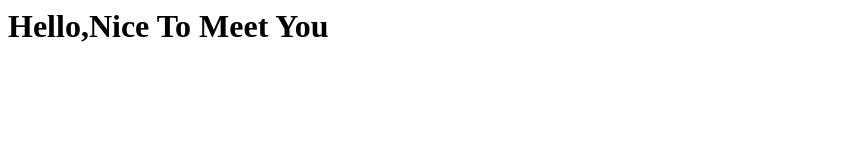
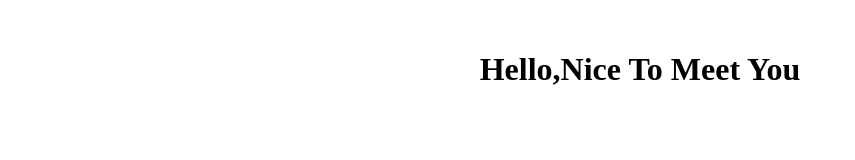
Before and after one commit to gamma-abc/say, a plain HTML site: page index.html in a window 1280 px wide. Shown: the whole page, without its empty margins (0-855 px from the left). Drawn offline with Linux system fonts and the light colour scheme.

Commit message:
Update index.html

```diff
--- a/index.html
+++ b/index.html
@@ -1 +1,6 @@
-<h1>Hello,Nice To Meet You</h1>
+
+<div style="margin-top: 30px ; display: flex;
+  justify-content: center;
+  align-items: center">
+  <h1>Hello,Nice To Meet You</h1>
+</div>
```
